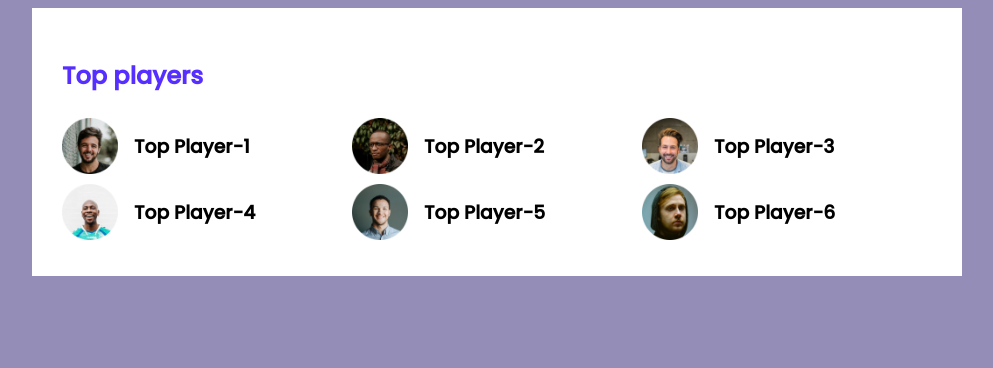
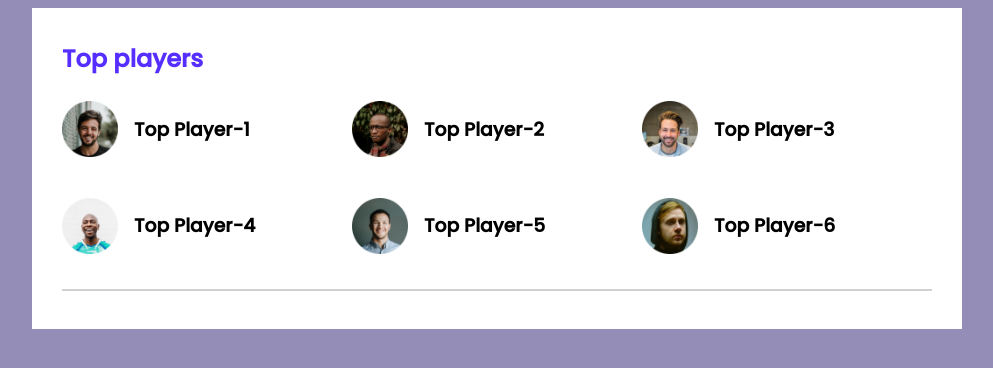
Before and after one commit to antar555/leader-board, a plain HTML site: page index.html in a window 1280 px wide. Shown: the whole page, without its empty margins (143-1136 px from the left). Drawn offline with Linux system fonts and the light colour scheme.

Commit message:
top player completed

```diff
--- a/index.html
+++ b/index.html
@@ -45,6 +45,7 @@
                     </div>
                 </div>
             </div>
+            <hr>
 
         </section>
     </main>
--- a/style.css
+++ b/style.css
@@ -15,16 +15,24 @@ main{
     width: 870px;
     padding: 30px;
 }
+.top-players{
+    margin-bottom: 30px;
+}
+hr{
+    border: 1px solid #D1D1D1;
+}
 
 /* top players style */
 .section-title{
     color: #562EFF;
     font-size: 24px;
+    margin-top: 3px;
 
 }
 .players{
     display: grid;
     grid-template-columns: repeat(3, 1fr);
+    row-gap: 30px;
 }
 .player{
     display: flex;
@@ -33,6 +41,7 @@ main{
 .player img{
     width: 56px;
     height: 56px;
+    font-size: 18px;
 }
 .player-name{
     margin-left: 16px;
```
